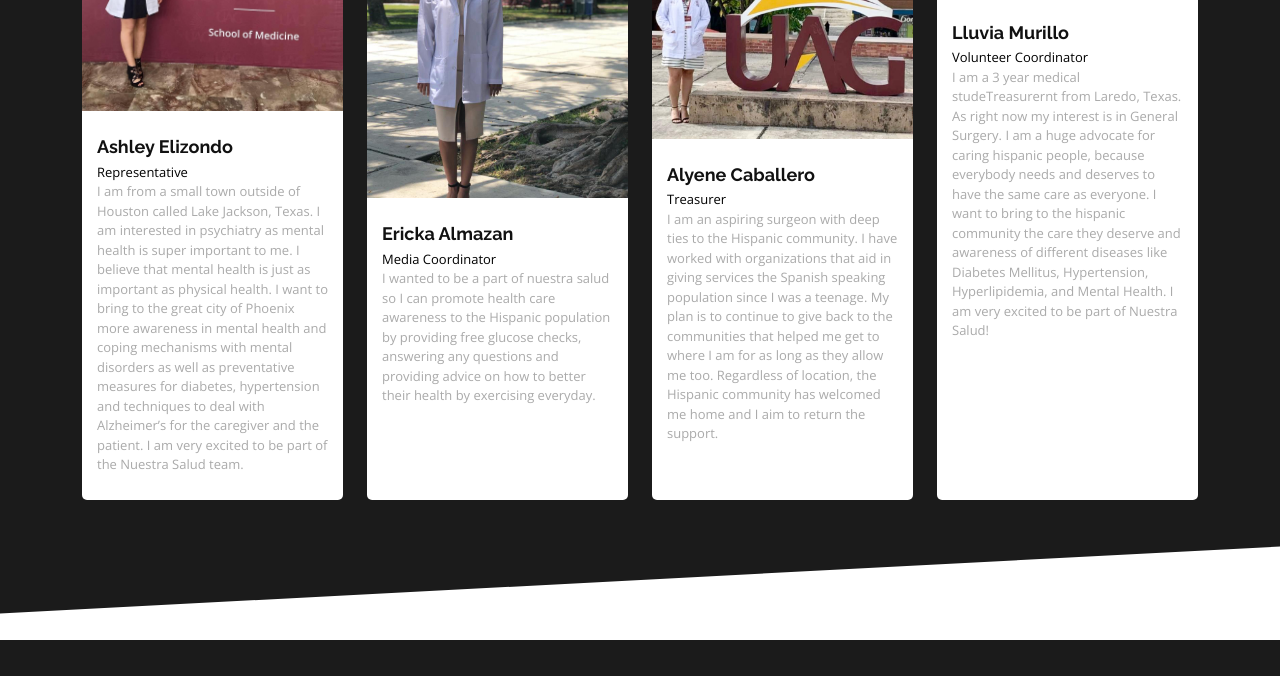
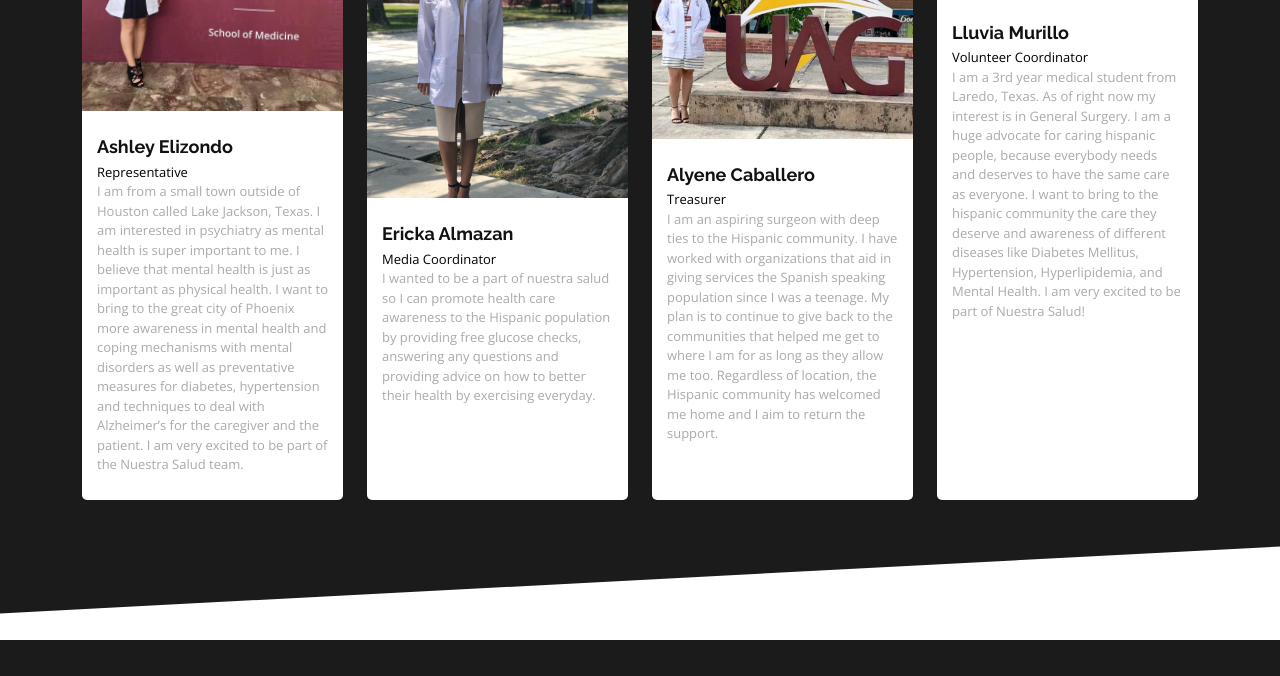
Before and after one commit to baumannkev/Nuestra-Salud, a website: page phoenix.html in a window 1280 px wide. Shown: the part 904-1580 px from the top of the page. Drawn offline with nearby package versions, Linux system fonts and the light colour scheme.

Commit message:
fix lluvia

```diff
--- a/phoenix.html
+++ b/phoenix.html
@@ -236,7 +236,7 @@
               <div class="member-info">
                 <h4>Lluvia Murillo</h4>
                 <span style="color: #000000">Volunteer Coordinator</span>
-                <span>I am a 3 year medical studeTreasurernt from Laredo, Texas. As right now my interest is in General Surgery. I am a huge advocate for caring hispanic people, because everybody needs and deserves to have the same care as everyone. I want to bring to the hispanic community the care they deserve and awareness of different diseases like Diabetes Mellitus, Hypertension, Hyperlipidemia, and Mental Health. I am very excited to be part of Nuestra Salud!</span>
+                <span>I am a 3rd year medical student from Laredo, Texas. As of right now my interest is in General Surgery. I am a huge advocate for caring hispanic people, because everybody needs and deserves to have the same care as everyone. I want to bring to the hispanic community the care they deserve and awareness of different diseases like Diabetes Mellitus, Hypertension, Hyperlipidemia, and Mental Health. I am very excited to be part of Nuestra Salud!</span>
               </div>
             </div>
           </div>
```
Also changed, not shown: 1 other file.
